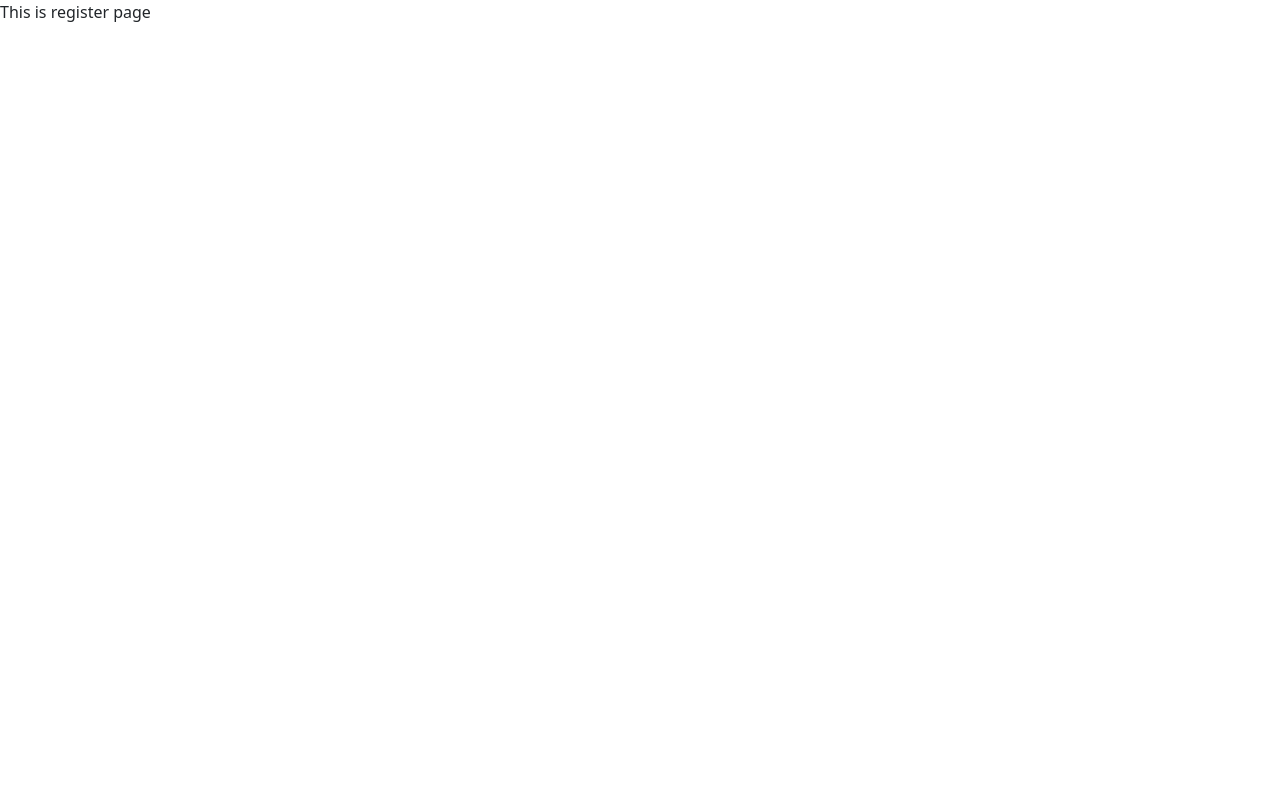
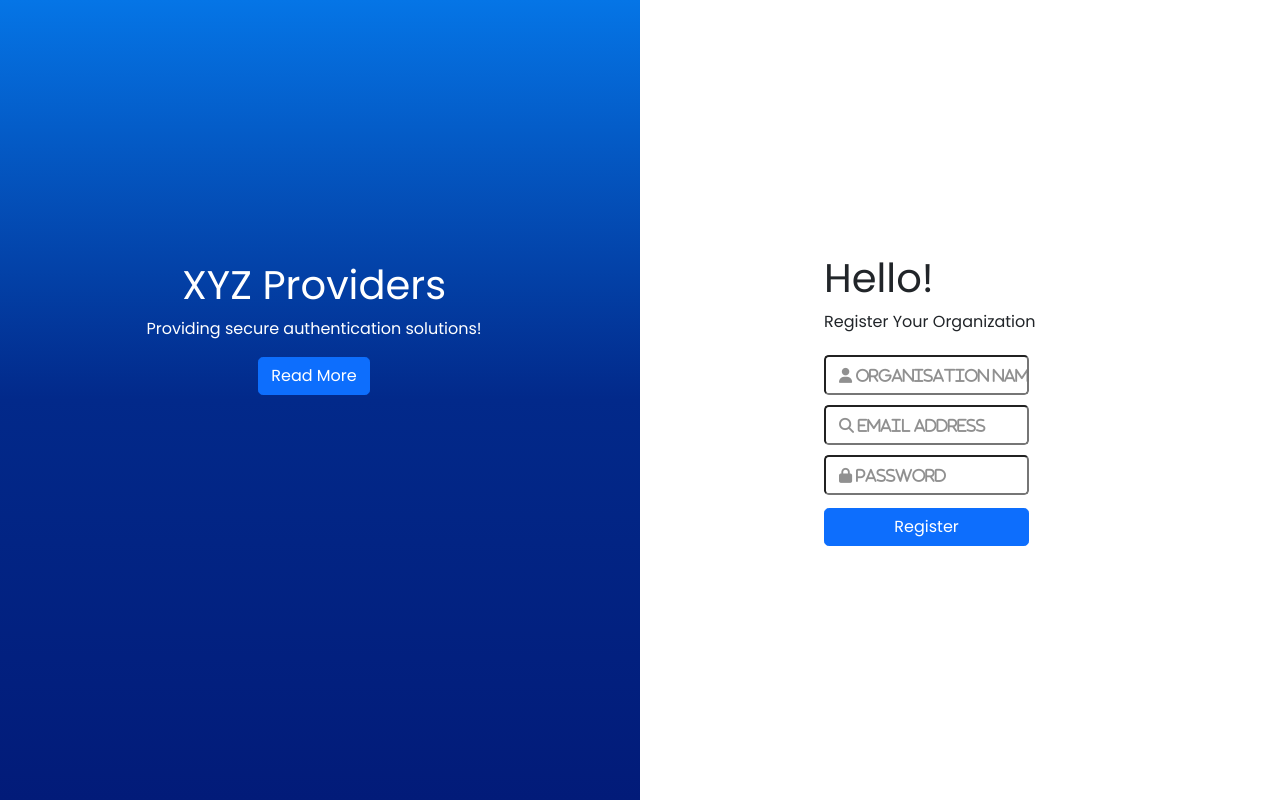
Before and after one commit to anurup1207/ecell_nitb_hack2k23_recursive, a React (Create React App) app in the folder web/frontend/: page /register in a window 1280 px wide. Built offline with nearby package versions, Linux system fonts and the light colour scheme.

Commit message:
Frontend for company done

```diff
--- a/web/frontend/src/App.css
+++ b/web/frontend/src/App.css
@@ -1,2 +1,8 @@
+body{
+    height: "100%";
+    width: "100%";
+    overflow-x: hidden
+}
+
 
 @import url('https://fonts.googleapis.com/css2?family=Inter&display=swap');
--- a/web/frontend/src/App.js
+++ b/web/frontend/src/App.js
@@ -11,9 +11,9 @@ function App() {
     <div>
       <Router>
         <Routes>
-          <Route path="/" element={[<Navbar/>,<Main/>]}/>
-          <Route path="/login" element={<Login/>}/>
-          <Route path="/register" element={<Register/>}/>
+          <Route path="/" element={[<Navbar />, <Main />]} />
+          <Route path="/login" element={<Login />} />
+          <Route path="/register" element={<Register />} />
         </Routes>
       </Router>
     </div>
--- a/web/frontend/src/components/Register/Register.css
+++ b/web/frontend/src/components/Register/Register.css
@@ -0,0 +1,54 @@
+@import "//netdna.bootstrapcdn.com/font-awesome/3.0/css/font-awesome.css";
+@import url('https://fonts.googleapis.com/css2?family=Poppins&display=swap');
+
+.mainLoginInput{
+  height: 40px;
+  padding: 0px;
+  font-size: 15px;
+  margin: 5px 0;
+  width: 45%;
+}
+
+.mainLoginInput::-webkit-input-placeholder {
+font-family: FontAwesome;
+font-weight: normal;
+overflow: visible;
+vertical-align: top;
+display: inline-block !important;
+padding-left: 5px;
+padding-top: 2px;
+opacity: 0.8;
+color:'#333333'
+}
+
+.mainLoginInput::-moz-placeholder  {
+font-family: FontAwesome;
+font-weight: normal;
+overflow: visible;
+vertical-align: top;
+display: inline-block !important;
+padding-left: 5px;
+padding-top: 2px;
+color: hsl(9, 40%, 60%);
+}
+
+.mainLoginInput:-ms-input-placeholder  {
+font-family: FontAwesome;
+font-weight: normal;
+overflow: visible;
+vertical-align: top;
+display: inline-block !important;
+padding-left: 5px;
+padding-top: 2px;
+color: hsl(9, 40%, 60%);
+}
+
+.backColor{
+    background-image: linear-gradient(#0575E6,#02298A,#021B79);
+    color:white;
+    padding-top: 20%;
+}
+
+.fnt{
+    font-family: 'Poppins';
+}
--- a/web/frontend/src/components/Register/Register.jsx
+++ b/web/frontend/src/components/Register/Register.jsx
@@ -1,10 +1,35 @@
-import React from 'react'
-import './Register.css'
+import React from "react";
+import "./Register.css";
 
 function Register() {
   return (
-    <div>This is register page</div>
-  )
+    // <div className="container-fluid">
+    <>
+    <div className="row fnt" style={{height:'100vh'}}>
+      <div className="col-6 backColor text-center ">
+        <h1 className="m-auto">XYZ Providers</h1>
+        <p className="mt-2">Providing secure authentication solutions!</p>
+        <button className="btn btn-primary rounded-3">Read More</button>
+      </div>
+      <div className="col-6 m-auto" style={{paddingLeft:'11.5rem'}}>
+        <h1>Hello!</h1>
+        <p>Register Your Organization</p>
+        <input class="mainLoginInput rounded-3 ps-2" type="text" placeholder="&#61447; Organisation Name" />{" "}
+        <br />
+        <input
+          class="mainLoginInput rounded-3 ps-2"
+          type="text"
+          placeholder="&#61442; Email Address"
+        />{" "}
+        <br />
+        <input class="mainLoginInput rounded-3 ps-2" type="password" placeholder="&#61475; Password" />{" "}
+        <br />
+        <button className=" btn btn-primary rounded-3 mt-2" type="btn bg-primary" style={{width:'45%'}}>Register</button>
+      </div>
+    </div>
+    </>
+    // </div>
+  );
 }
 
-export default Register
+export default Register;
```
Also changed, not shown: 1 other file (tests, documents, lock files or other folders).
